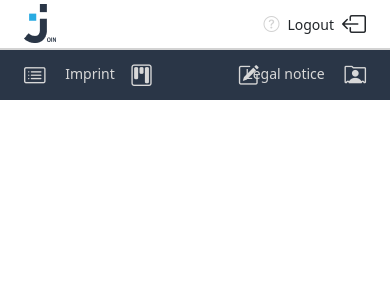
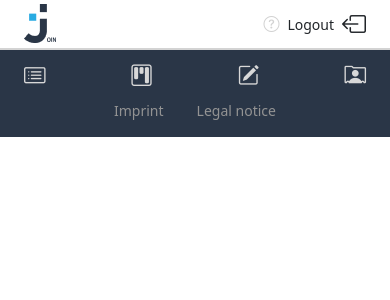
Before and after one commit to sultanoss/kanbanboard, a Vue app: page /main in a window 390 px wide. Shown: the top 300 px of the page. Built offline with nearby package versions, Linux system fonts and the light colour scheme; no server answers.

Commit message:
responsive-3

```diff
--- a/src/components/AddTask.vue
+++ b/src/components/AddTask.vue
@@ -234,7 +234,7 @@ export default {
   margin-left: auto;
   margin-right: auto;
   @media (max-width: 767px) {
-    height: calc(100vh - 100px);
+    height: calc(100vh - 137px);
   }
 }
 .add-task-header {
--- a/src/components/Help.vue
+++ b/src/components/Help.vue
@@ -12,41 +12,32 @@
       <h5>How to use it</h5>
       <ul>
         <li>
-          Add task bei using the <i class="fs-4 bi-pencil-square"></i> add-task
-          formula.
-        </li>
-        <li> <i class="bi bi-arrow-left-right"></i> Drag your task to the desired field.</li>
-        <li>
-          Click <i class="bi bi-arrows-angle-expand"></i> for task details.
+          Add task bei using the <i class="fs-4 bi-pencil-square"></i> add-task formula.
         </li>
         <li>
-          Click <i class="bi bi-clipboard2-check"></i> when a subtask is done.
+          <i class="bi bi-arrow-left-right"></i> Drag your task to the desired field.
         </li>
+        <li>Click <i class="bi bi-arrows-angle-expand"></i> for task details.</li>
+        <li>Click <i class="bi bi-clipboard2-check"></i> when a subtask is done.</li>
         <li>
-          Click <i class="bi bi-arrow-return-left"></i> if you want to remove
-          the done status of a subtask.
+          Click <i class="bi bi-arrow-return-left"></i> if you want to remove the done
+          status of a subtask.
         </li>
         <li>
           Click
-          <i
-            class="bi bi-trash delete-task"
-            style="color: red; cursor: pointer"
-          ></i>
+          <i class="bi bi-trash delete-task" style="color: red; cursor: pointer"></i>
           to delete a Task
         </li>
         <li>
-          Navigate to <i class="fs-4 bi-card-list"></i> Summary to see a summary
-          of all tasks
+          Navigate to <i class="fs-4 bi-card-list"></i> Summary to see a summary of all
+          tasks
         </li>
         <li>
-          Navigate to <i class="fs-4 bi-person-rolodex"> </i> Contacts to see
-          all contacts or create a new contact
+          Navigate to <i class="fs-4 bi-person-rolodex"> </i> Contacts to see all contacts
+          or create a new contact
         </li>
         <li>
-          <i
-            class="bi bi-chevron-double-up"
-            style="color: #f70000; font-size: 22px"
-          ></i>
+          <i class="bi bi-chevron-double-up" style="color: #f70000; font-size: 22px"></i>
           Priority High.
         </li>
         <li>
@@ -66,7 +57,6 @@
       </ul>
     </div>
   </div>
-
 </template>
 
 <style scoped lang="scss">
@@ -77,7 +67,7 @@
   overflow: auto;
   padding: 50px;
   @media (max-width: 576px) {
-    height: calc(100vh - 100px);
+    height: calc(100vh - 137px);
     padding: 24px;
     overflow: auto;
     h2 {
--- a/src/components/MainPage.vue
+++ b/src/components/MainPage.vue
@@ -1,10 +1,7 @@
 <template>
   <div class="container-fluid">
     <div class="content-container row flex-nowrap">
-      <div
-        class="col-auto col-md-3 col-xl-2 px-sm-2 px-0"
-        style="background-color: #2a3647; max-width: 200px; position: relative"
-      >
+      <div class="sidebar-container col-auto col-md-3 col-xl-2 px-sm-2 px-0">
         <div
           class="sidebar d-flex flex-column align-items-center align-items-sm-start text-white min-vh-100"
         >
@@ -257,7 +254,7 @@ ul {
   align-items: center;
   margin-bottom: 16px;
   justify-content: space-around;
-  color: #d8d8d8;
+  color: #939393;
   position: absolute;
   bottom: 0;
   left: 0;
@@ -268,5 +265,37 @@ ul {
   @media (max-width: 768px) {
     font-size: 14px;
   }
+  @media (max-width: 767px) {
+    position: unset;
+    justify-content: space-around;
+    width: 50%;
+    margin-left: auto;
+    margin-right: auto;
+  }
+  @media (max-width: 767px) and (orientation: landscape) {
+    margin-left: 0;
+    margin-right: 0;
+    margin-bottom: 16px;
+    flex-direction: column;
+    width: 100%;
+  }
+  @media (max-width: 480px) and (orientation: landscape) {
+    flex-direction: row;
+    width: 50%;
+    margin-left: auto;
+    margin-right: auto;
+  }
+}
+.sidebar-container {
+  background-color: #2a3647;
+  max-width: 200px;
+  position: relative;
+  @media (max-width: 767px) and (orientation: landscape) {
+    height: 100vh !important;
+    overflow: auto !important;
+  }
+  @media (max-width: 480px) and (orientation: landscape) {
+    height: unset !important;
+  }
 }
 </style>
--- a/src/components/MyBoard.vue
+++ b/src/components/MyBoard.vue
@@ -281,10 +281,10 @@ export default {
   height: calc(100vh - 50px);
   overflow: auto;
   @media (max-width: 767px) {
-    height: calc(100vh - 100px);
+    height: calc(100vh - 137px);
   }
   @media (max-width: 767px) and (orientation: landscape) {
-    height: calc(100vh - 100px) !important;
+    height: calc(100vh - 137px) !important;
   }
 }
 .board-header {
--- a/src/components/MyContacts.vue
+++ b/src/components/MyContacts.vue
@@ -10,16 +10,8 @@
   </button>
   <div class="contacts-container d-flex">
     <div class="contacts">
-      <div
-        class="users"
-        v-for="user in users"
-        :key="user.id"
-        @click="getUser(user.id)"
-      >
-        <div
-          v-bind:style="{ backgroundColor: getRandomColor() }"
-          class="avatar-icon"
-        >
+      <div class="users" v-for="user in users" :key="user.id" @click="getUser(user.id)">
+        <div v-bind:style="{ backgroundColor: getRandomColor() }" class="avatar-icon">
           <span>{{ getInitials(user.firstName + user.lastName) }}</span>
         </div>
         <div class="user-infos">
@@ -31,9 +23,7 @@
       </div>
     </div>
     <div class="contacts-content">
-      <div
-        class="summary-header d-flex justify-content-center align-items-center"
-      >
+      <div class="summary-header d-flex justify-content-center align-items-center">
         <h2
           style="
             margin: 0px;
@@ -57,13 +47,8 @@
           <p>No selected Contact</p>
         </div>
         <div class="users" v-if="Object.keys(selectedUser).length > 0">
-          <div
-            v-bind:style="{ backgroundColor: getRandomColor() }"
-            class="avatar-icon"
-          >
-            <span>{{
-              getInitials(selectedUser.firstName + selectedUser.lastName)
-            }}</span>
+          <div v-bind:style="{ backgroundColor: getRandomColor() }" class="avatar-icon">
+            <span>{{ getInitials(selectedUser.firstName + selectedUser.lastName) }}</span>
           </div>
           <div class="user-infos">
             <span style="font-weight: 500; font-size: 24px">{{
@@ -71,10 +56,7 @@
             }}</span>
           </div>
         </div>
-        <div
-          class="contact-information"
-          v-if="Object.keys(selectedUser).length > 0"
-        >
+        <div class="contact-information" v-if="Object.keys(selectedUser).length > 0">
           <h5>Contact Information</h5>
           <h6>E-mail</h6>
           <a :href="`mailto:${selectedUser.email}`">{{ selectedUser.email }}</a>
@@ -315,7 +297,7 @@ export default {
   height: calc(100vh - 50px);
   background-color: rgb(247, 247, 247);
   @media (max-width: 576px) {
-    height: calc(100vh - 100px);
+    height: calc(100vh - 137px);
   }
 }
 
@@ -330,13 +312,13 @@ export default {
   @media (max-width: 767px) {
     width: 100%;
     padding-top: 50px;
-    height: calc(100vh - 50px);
+    // height: calc(100vh - 50px);
     overflow: auto;
   }
-  @media (max-width: 576px) {
-    height: calc(100vh - 50px);
-    overflow: auto;
-  }
+  // @media (max-width: 576px) {
+  //   height: calc(100vh - 50px);
+  //   overflow: auto;
+  // }
 }
 
 .users {
--- a/src/components/MyLogin.vue
+++ b/src/components/MyLogin.vue
@@ -1,7 +1,7 @@
 <template>
   <div
     class="login-container vh-100 d-flex flex-column"
-    style="background-color: #f7f7f7"
+    style="background-color: #f7f7f7; overflow: auto"
   >
     <section class="h-100">
       <div class="container h-100">
@@ -164,4 +164,12 @@ h3 {
   font-size: 32px;
   font-weight: 700;
 }
+
+.login-btn {
+  @media (max-width: 320px) {
+    button {
+      width: 125px !important;
+    }
+  }
+}
 </style>
--- a/src/components/MySummary.vue
+++ b/src/components/MySummary.vue
@@ -255,11 +255,11 @@ export default {
     justify-content: center;
   }
   @media (max-width: 767px) {
-    height: calc(100vh - 100px) !important;
+    height: calc(100vh - 137px) !important;
   }
 
   @media (max-width: 767px) and (orientation: landscape) {
-    height: calc(100vh - 100px) !important;
+    height: calc(100vh - 137px) !important;
     justify-content: unset;
     overflow: auto;
     padding-top: 16px;
--- a/src/components/SignUp.vue
+++ b/src/components/SignUp.vue
@@ -1,7 +1,7 @@
 <template>
   <div
     class="login-container vh-100 d-flex flex-column"
-    style="background-color: #f7f7f7"
+    style="background-color: #f7f7f7; overflow: auto"
   >
     <section class="h-100">
       <div class="container h-100">
```
